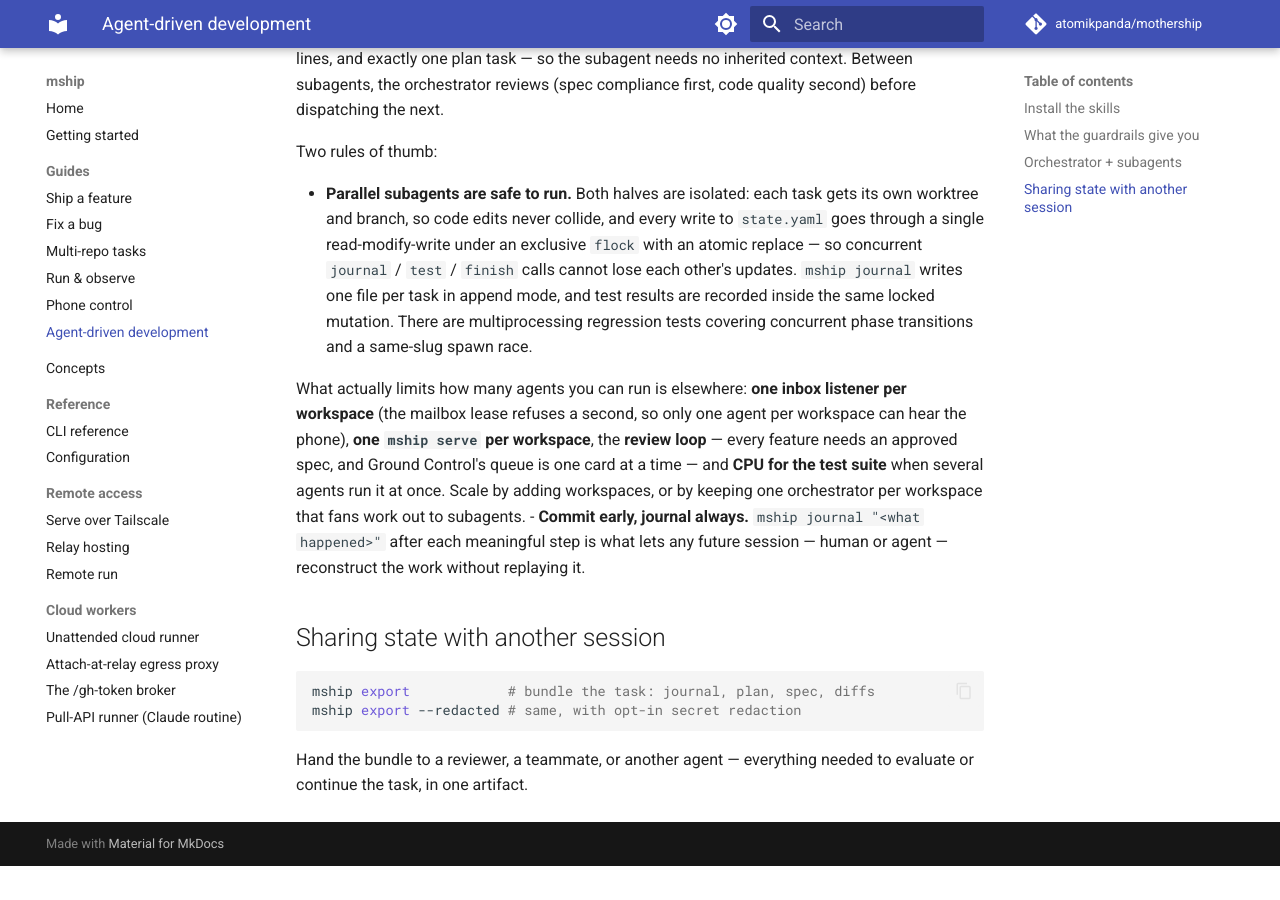
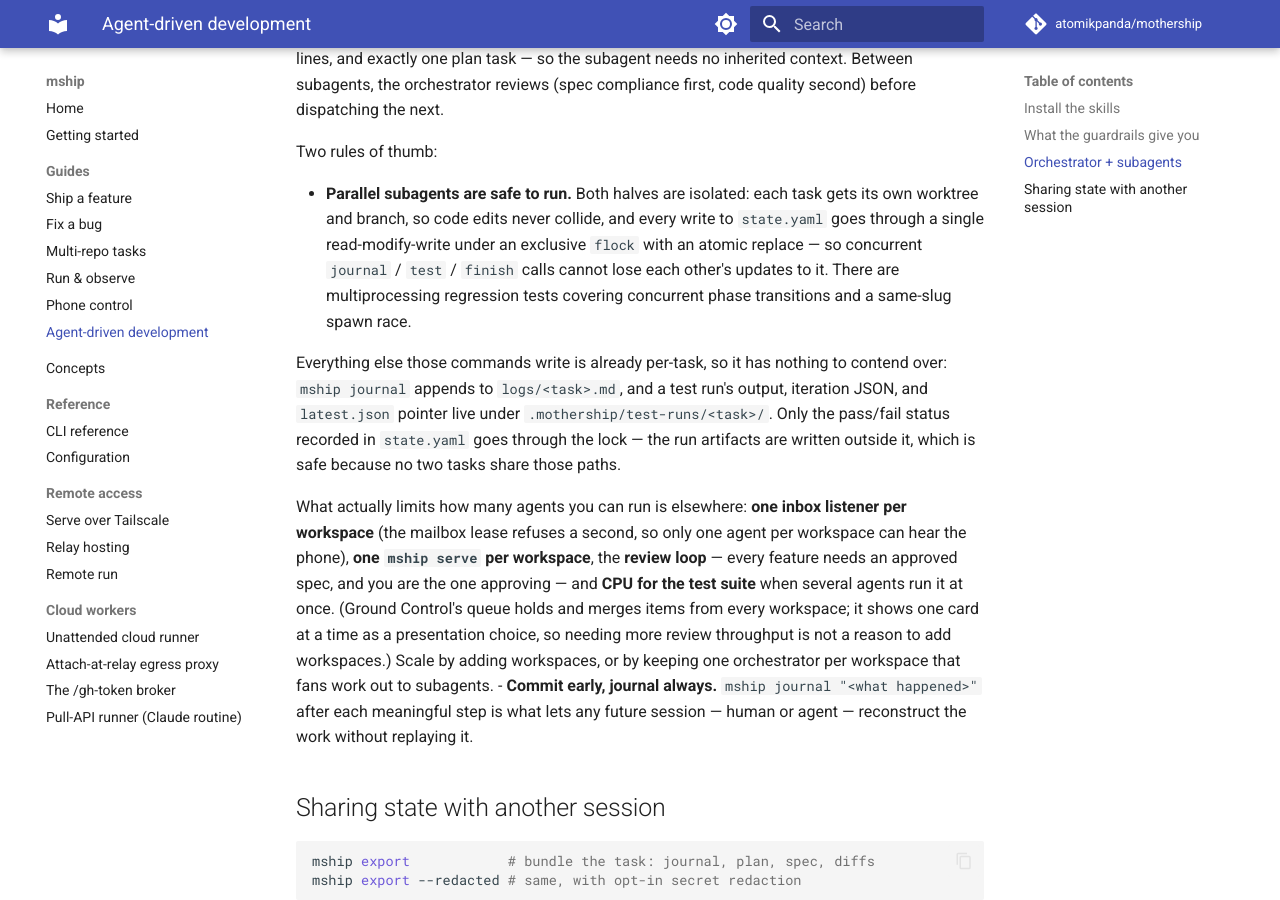
Before and after one commit to atomikpanda/mothership, an MkDocs documentation site: the page built from docs/guides/agent-driven-development.md, in a window 1280 px wide and 900 px high, scrolled down 976 px. Built offline with MkDocs 1.6.1 and Material for MkDocs 9.7.7, drawn with Linux system fonts in a browser that asks for light colours; comment, search, counter and statistics services are not loaded; before the commit the page ends 1842 px from its top, so only the background shows below that.

Commit message:
docs: tighten two claims Greptile flagged
Both were mine and both over-reached.

Test-result locking was overstated. Only the pass/fail status in state.yaml goes
through the flock'd mutation; a run's stdout, iteration JSON, and latest.json
pointer are written outside it. That is still race-free — they live under
.mothership/test-runs/<task>/, so no two tasks share those paths — but the previous
wording implied the lock covered them, which is a guarantee the code does not make.

Queue capacity was mischaracterised. Ground Control's queue holds and merges items
from every workspace; showing one card at a time is a presentation choice, not a
throughput limit. Listing it beside the genuine per-workspace limits could push a
reader into adding workspaces for no reason, so it is now stated as what it is.

Claude-Session: https://claude.ai/code/session_014KE6RJkqUvU8eiAJNPgHLL

```diff
--- a/docs/guides/agent-driven-development.md
+++ b/docs/guides/agent-driven-development.md
@@ -49,17 +49,25 @@ Two rules of thumb:
   gets its own worktree and branch, so code edits never collide, and every write
   to `state.yaml` goes through a single read-modify-write under an exclusive
   `flock` with an atomic replace — so concurrent `journal` / `test` / `finish`
-  calls cannot lose each other's updates. `mship journal` writes one file per
-  task in append mode, and test results are recorded inside the same locked
-  mutation. There are multiprocessing regression tests covering concurrent
-  phase transitions and a same-slug spawn race.
+  calls cannot lose each other's updates to it. There are multiprocessing
+  regression tests covering concurrent phase transitions and a same-slug spawn
+  race.
+
+  Everything else those commands write is already per-task, so it has nothing to
+  contend over: `mship journal` appends to `logs/<task>.md`, and a test run's
+  output, iteration JSON, and `latest.json` pointer live under
+  `.mothership/test-runs/<task>/`. Only the pass/fail status recorded in
+  `state.yaml` goes through the lock — the run artifacts are written outside it,
+  which is safe because no two tasks share those paths.
 
   What actually limits how many agents you can run is elsewhere: **one inbox
   listener per workspace** (the mailbox lease refuses a second, so only one
   agent per workspace can hear the phone), **one `mship serve` per workspace**,
-  the **review loop** — every feature needs an approved spec, and Ground
-  Control's queue is one card at a time — and **CPU for the test suite** when
-  several agents run it at once. Scale by adding workspaces, or by keeping one
+  the **review loop** — every feature needs an approved spec, and you are the one
+  approving — and **CPU for the test suite** when several agents run it at once.
+  (Ground Control's queue holds and merges items from every workspace; it shows
+  one card at a time as a presentation choice, so needing more review throughput
+  is not a reason to add workspaces.) Scale by adding workspaces, or by keeping one
   orchestrator per workspace that fans work out to subagents.
 - **Commit early, journal always.** `mship journal "<what happened>"` after
   each meaningful step is what lets any future session — human or agent —
```
